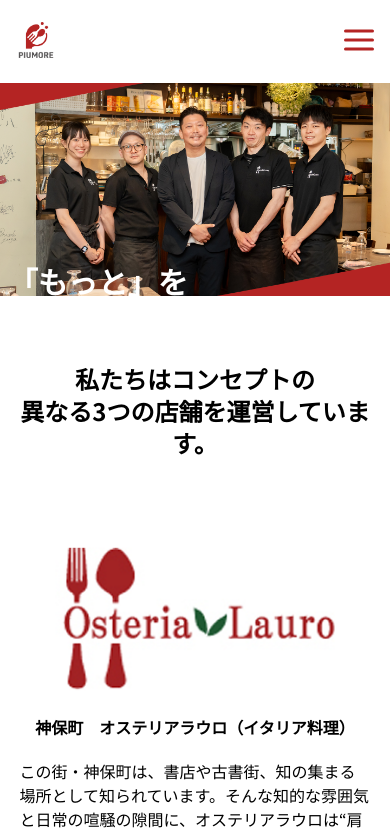
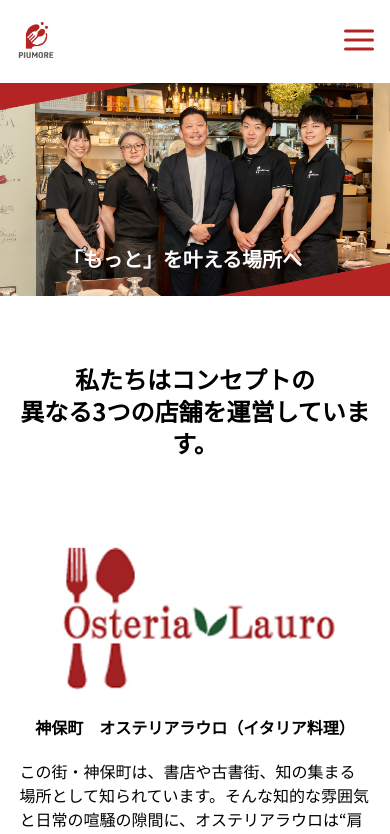
Before and after one commit to kyawnyanlynn/Piumore-CorporateSite, a React (Vite) app: page /recruitindex in a window 390 px wide. Shown: the top 834 px of the page. Built offline with nearby package versions, Linux system fonts and the light colour scheme.

Commit message:
upgrade:RecruitVisualの文字の位置を調整した

```diff
--- a/src/components/RecruitmentInformation/RecruitVisual.tsx
+++ b/src/components/RecruitmentInformation/RecruitVisual.tsx
@@ -11,11 +11,14 @@
       <p
         className="
                 absolute
-                top-10/12
-                left-1/2
+                top-9/12
+                sm:top-10/12
+                left-3/4
+                sm:left-1/2
                 transform -translate-x-24/25 -translate-y-1/
+                whitespace-nowrap
                  text-white
-                 text-3xl sm:text-5xl
+                 text-xl sm:text-5xl
                  font-bold"
       >
         「もっと」を叶える場所へ
```
